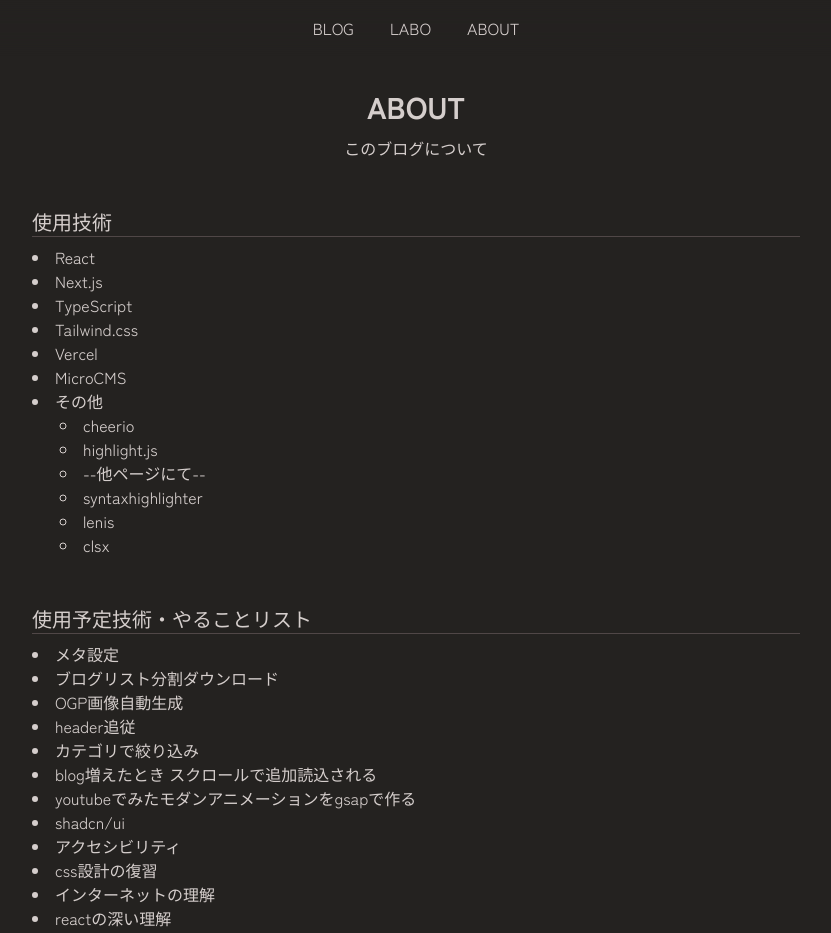
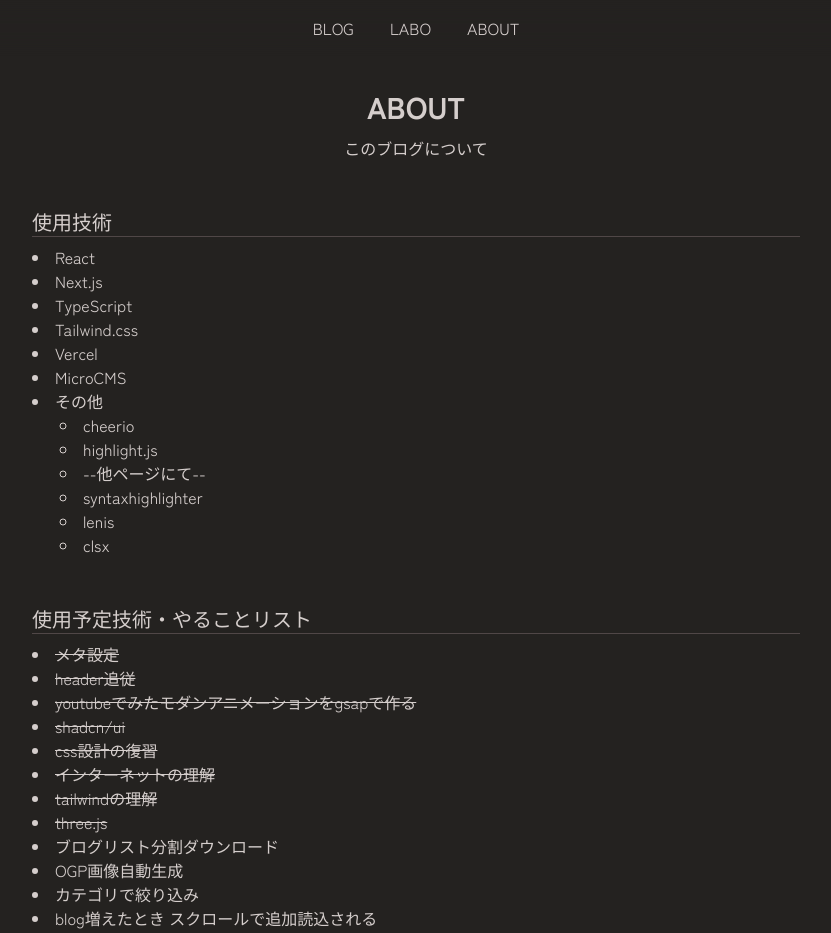
Before and after one commit to Musasi914/blog2, a Next.js app: page /about in a window 1280 px wide. Shown: the top 933 px of the page, without its empty margins (224-1055 px from the left). Built offline with nearby package versions, Linux system fonts and the light colour scheme.

Commit message:
てｓｔ

```diff
--- a/src/app/(blog)/_components/layout/BlogList.tsx
+++ b/src/app/(blog)/_components/layout/BlogList.tsx
@@ -7,7 +7,7 @@ import ListUnderline from "@/app/(blog)/_components/common/List/ListUnderline";
 // import BlogListFallback from "@/app/(blog)/_components/fallback/BlogListFallback";
 
 export default async function BlogList() {
-  const data: BlogType[] = await getBlogs(100, 0);
+  const data: BlogType[] = await getBlogs(10, 0);
   // const SHOW_NUMBER = 20;
   // const [blogs, setBlogs] = useState<BlogType[]>([]);
   // const [offset, setOffset] = useState(0);
@@ -25,7 +25,7 @@ export default async function BlogList() {
       {/* {loading && <BlogListFallback />} */}
       <ul>
         {data.map((data: BlogType) => (
-          <ListUnderline key={data.id}>
+          <li key={data.id} className="border-b border-gray-400">
             <Link href={`/${data.id}`} className="px-2 py-5 block hover:opacity-80">
               <h2 className="text-xl leading-none">{data.title}</h2>
               <p className="line-clamp-1 whitespace-pre-line opacity-70 text-sm my-2">{data.content.replace(/<[^>]+>/g, "")}</p>
@@ -46,7 +46,7 @@ export default async function BlogList() {
                 )}
               </div>
             </Link>
-          </ListUnderline>
+          </li>
         ))}
         {/* <button className="text-center p-20 block w-full" onClick={handleClickButton}>
           more
--- a/src/app/(blog)/_libs/microCMSFunc.ts
+++ b/src/app/(blog)/_libs/microCMSFunc.ts
@@ -5,7 +5,7 @@ export const client = createClient({
 });
 
 // 全ブログ取得
-export async function getBlogs(limit = 20, offset = 0) {
+export async function getBlogs(limit = 10, offset = 0) {
   // await new Promise((resolve) => setTimeout(resolve, 2000));
   const data = await client.get({
     endpoint: "blog",
--- a/src/app/(blog)/about/page.tsx
+++ b/src/app/(blog)/about/page.tsx
@@ -38,20 +38,20 @@ export default function About() {
         <section>
           <TitleH2>使用予定技術・やることリスト</TitleH2>
           <ul className="list-disc list-inside">
-            <li>メタ設定</li>
+            <li className="line-through">メタ設定</li>
+            <li className="line-through">header追従</li>
+            <li className="line-through">youtubeでみたモダンアニメーションをgsapで作る</li>
+            <li className="line-through">shadcn/ui</li>
+            <li className="line-through">css設計の復習</li>
+            <li className="line-through">インターネットの理解</li>
+            <li className="line-through">tailwindの理解</li>
+            <li className="line-through">three.js</li>
             <li>ブログリスト分割ダウンロード</li>
             <li>OGP画像自動生成</li>
-            <li>header追従</li>
             <li>カテゴリで絞り込み</li>
             <li>blog増えたとき スクロールで追加読込される</li>
-            <li>youtubeでみたモダンアニメーションをgsapで作る</li>
-            <li>shadcn/ui</li>
             <li>アクセシビリティ</li>
-            <li>css設計の復習</li>
-            <li>インターネットの理解</li>
             <li>reactの深い理解</li>
-            <li>tailwindの理解</li>
-            <li>three.js</li>
           </ul>
         </section>
         <section>
--- a/src/app/globals.css
+++ b/src/app/globals.css
@@ -11,6 +11,5 @@
   body {
     color: var(--foreground);
     background: var(--background);
-    font-family: Arial, Helvetica, sans-serif;
   }
 }
```
